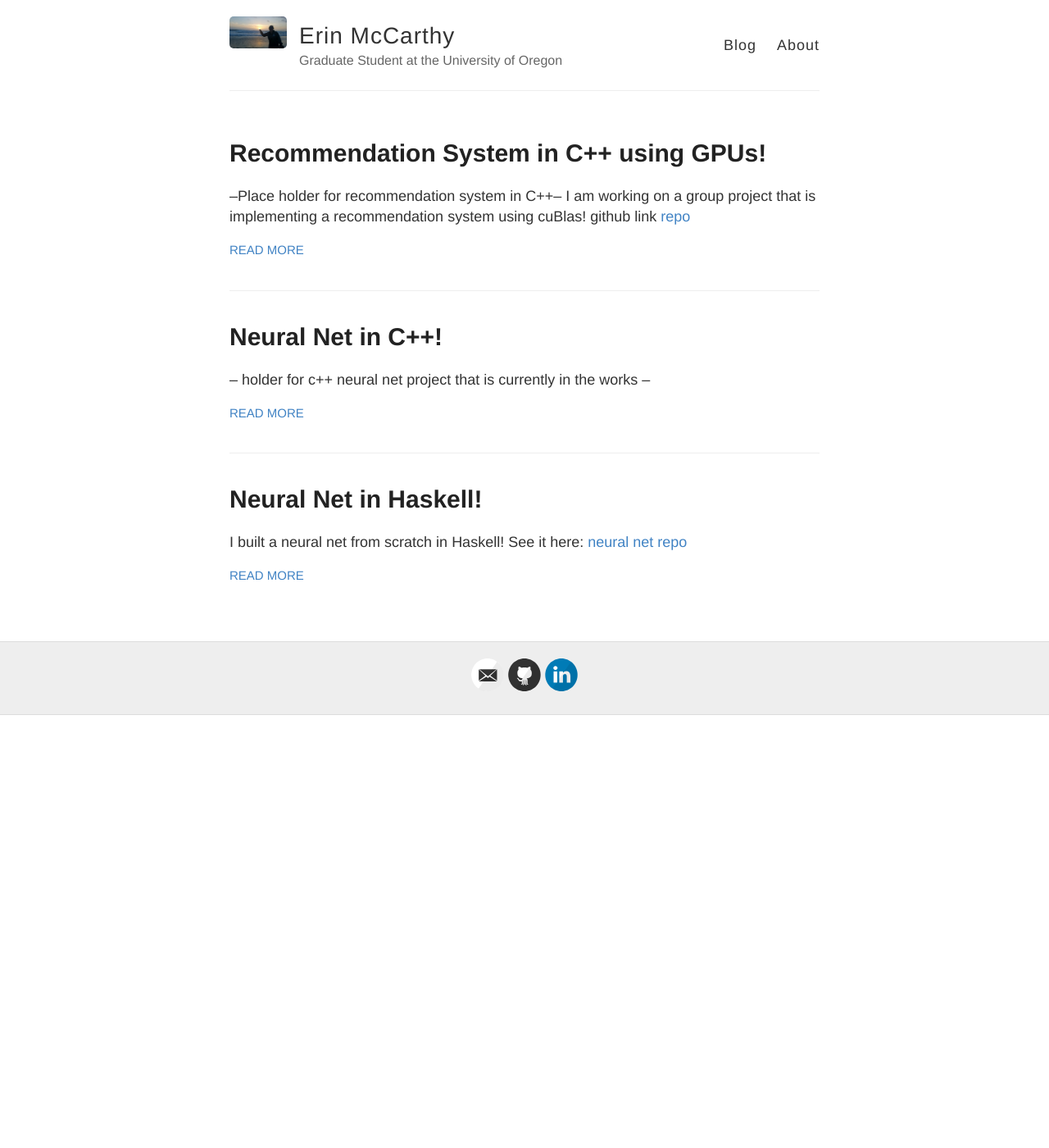
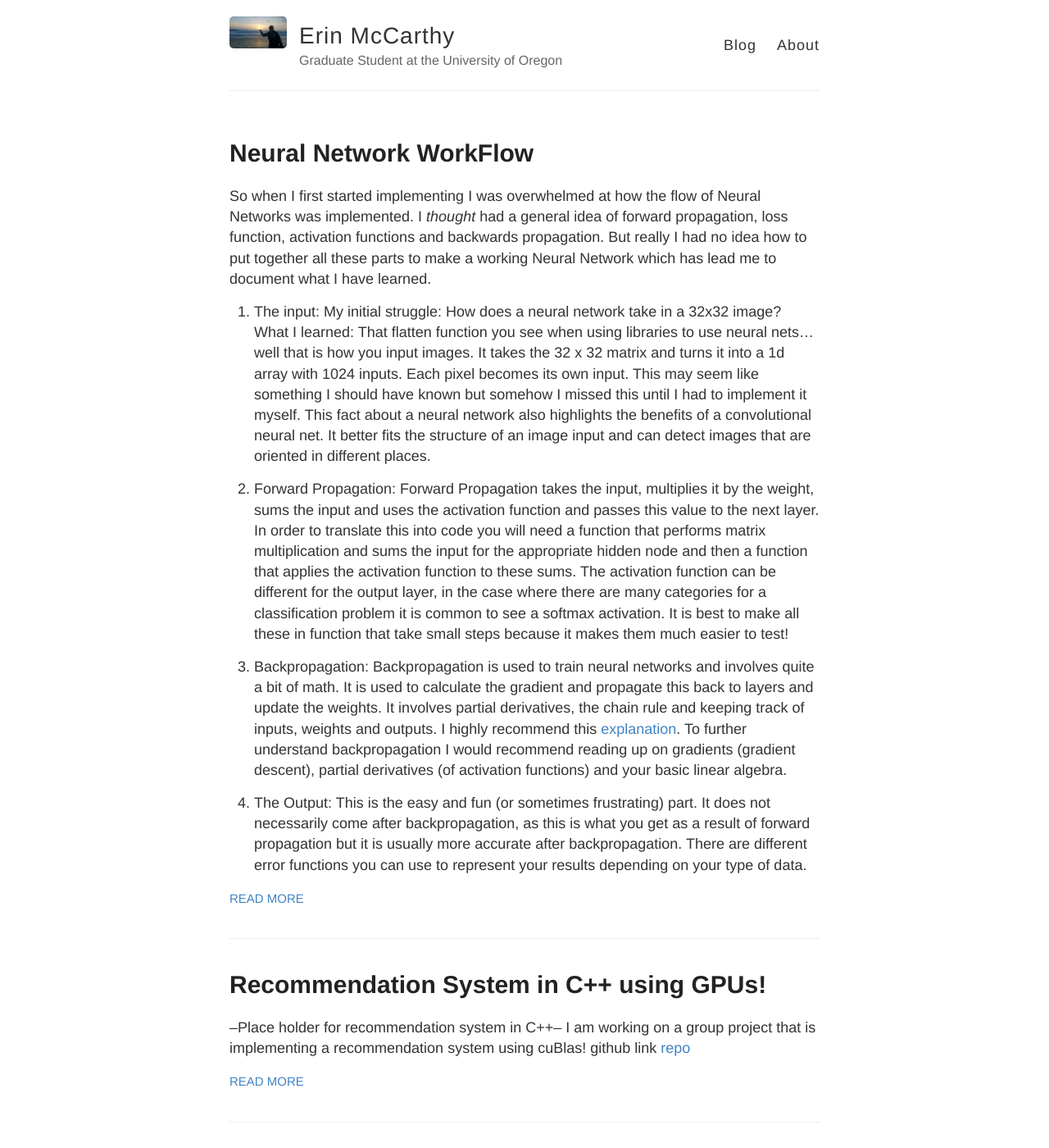
Before and after one commit to enmccarthy/enmccarthy.github.io, a Jekyll site: the page built from index.html, in a window 1280 px wide and 1400 px high. Shown: the whole window at 82% size. Built offline with Jekyll 4.4.1, drawn with Linux system fonts in a browser that asks for light colours; some of the changed text lies outside the part shown.

Commit message:
updating blog posts

```diff
--- a/_posts/2018-5-18-Haskell-NN.md
+++ b/_posts/2018-5-18-Haskell-NN.md
@@ -5,10 +5,16 @@ title: Neural Net in Haskell!
 
 I built a neural net from scratch in Haskell! See it here: [neural net repo](https://github.com/enmccarthy/hcnn)
 
-Currently I have a fully implemented neural network running in haskell that achieves an 84% accuracy on the image set that I actually grabbed from this [blog post](https://crypto.stanford.edu/~blynn/haskell/brain.html)! This blog post has an awesome main function that make debugging your neural network easier, since it provides some visuals.
+
+Currently I have a fully implemented neural network running in haskell that achieves an 84% accuracy on the image set that I actually grabbed from this [blog post](https://crypto.stanford.edu/~blynn/haskell/brain.html)! This blog post has an awesome main function that makes debugging your neural network easier, by providing some visuals.
 
 
-I feel like I learned a crazy amount from this project and I hope to continue it and update this blog post with more details. Are you looking to implement your own Neural Network in Haskell? I highly recommend it. But I recommend that you start from scratch and struggle before you look at anyone elses code. The hardest part for me was the backwardspropagation. I thought I had a grasp on that concept until I started implementing it. I highly recommend this [explanation](https://www.ics.uci.edu/~pjsadows/notes.pdf) and to supplement it with the many blogs you can find about how to compute back propagation. Taking the time to write out what the matrices looks like at every step is frustrating but very helpful in the long run.
+I feel like I learned a crazy amount from this project and I hope to continue it and update this blog post with more details. Are you looking to implement your own Neural Network in Haskell? I highly recommend it. But I recommend that you start from scratch and struggle before you look at anyone elses code. The hardest part for me was the backpropagation. I thought I had a grasp on that concept until I started implementing it. I highly recommend this [explanation](https://www.ics.uci.edu/~pjsadows/notes.pdf) and to supplement it with the many blogs you can find about how to compute backpropagation (as you will find out it varies with what activation function you use). Taking the time to write out what the matrices looks like at every step is frustrating but very helpful in the long run. Don't know where to start? Start with learning about forward propagation. Write small tests that check your work as you go. You can see more on my blog post on the Neural Network Workflow.
+
+What I learned about Haskell during this project:
+1. Haskell has lazy evaluation, this can cause very inefficient memory and can cause loss of data.
+
+2. I/O: anytime a Haskell function takes in anything I/O the function that takes this in must also return a I/O type. For example say you have the type [((I/O Int), (I/O Float))]
 
 
 I have a long list of TODOs for this project, including extending functionality, implementing tests, better documentation and parallelizing it.
--- /dev/null
+++ b/_posts/2018-6-7-NeuralNetworkWF.md
@@ -0,0 +1,20 @@
+---
+layout: post
+title: Neural Network WorkFlow
+---
+
+So when I first started implementing I was overwhelmed at how the flow of Neural Networks was implemented. I *thought* had a general idea of forward propagation, loss function, activation functions and backwards propagation. But really I had no idea how to put together all these parts to make a working Neural Network which has lead me to document what I have learned.
+
+1. The input:
+    My initial struggle: How does a neural network take in a 32x32 image?
+    What I learned: That flatten function you see when using libraries to use neural nets... well that is how you input images. It takes the 32 x 32 matrix and turns it into a 1d array with 1024 inputs. Each pixel becomes its own input.
+    This may seem like something I should have known but somehow I missed this until I had to implement it myself. This fact about a neural network also highlights the benefits of a convolutional neural net. It better fits the structure of an image input and can detect images that are oriented in different places.
+
+2. Forward Propagation:
+    Forward Propagation takes the input, multiplies it by the weight, sums the input and uses the activation function and passes this value to the next layer. In order to translate this into code you will need a function that performs matrix multiplication and sums the input for the appropriate hidden node and then a function that applies the activation function to these sums. The activation function can be different for the output layer, in the case where there are many categories for a classification problem it is common to see a softmax activation. It is best to make all these in function that take small steps because it makes them much easier to test!
+
+3. Backpropagation:
+    Backpropagation is used to train neural networks and involves quite a bit of math. It is used to calculate the gradient and propagate this back to layers and update the weights.  It involves partial derivatives, the chain rule and keeping track of inputs, weights and outputs. I highly recommend this [explanation](https://www.ics.uci.edu/~pjsadows/notes.pdf). To further understand backpropagation I would recommend reading up on gradients (gradient descent), partial derivatives (of activation functions) and your basic linear algebra.
+
+4. The Output:
+    This is the easy and fun (or sometimes frustrating) part. It does not necessarily come after backpropagation, as this is what you get as a result of forward propagation but it is usually more accurate after backpropagation. There are different error functions you can use to represent your results depending on your type of data.
```
Also changed, not shown: _posts/2018-6-6-CPlusPlus-NN.md (line endings or trailing spaces), _posts/2018-6-6-CPlusPlus-R.md (line endings or trailing spaces).
